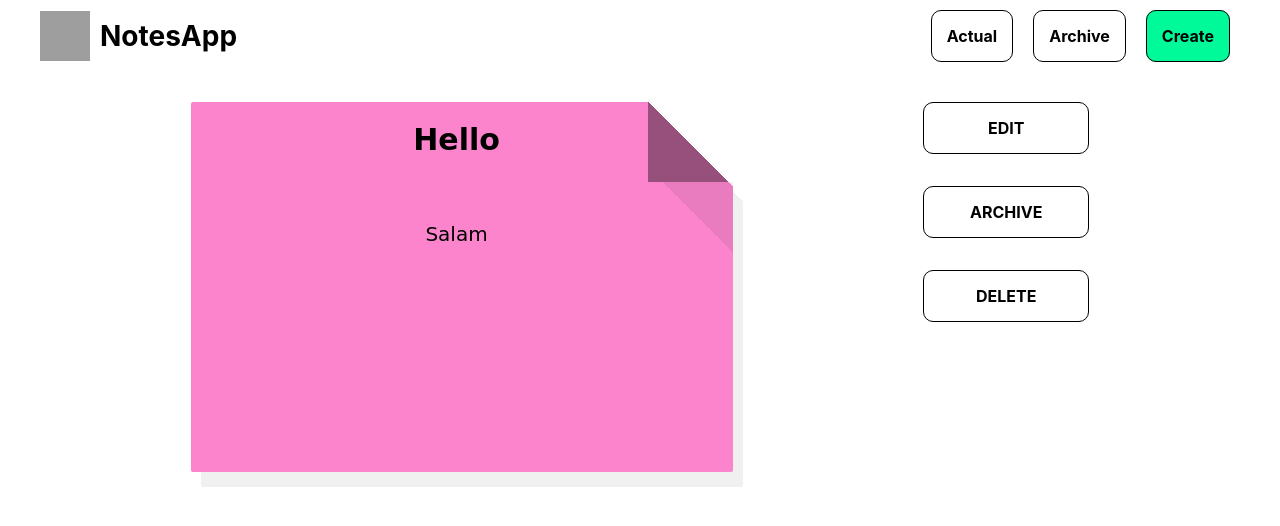
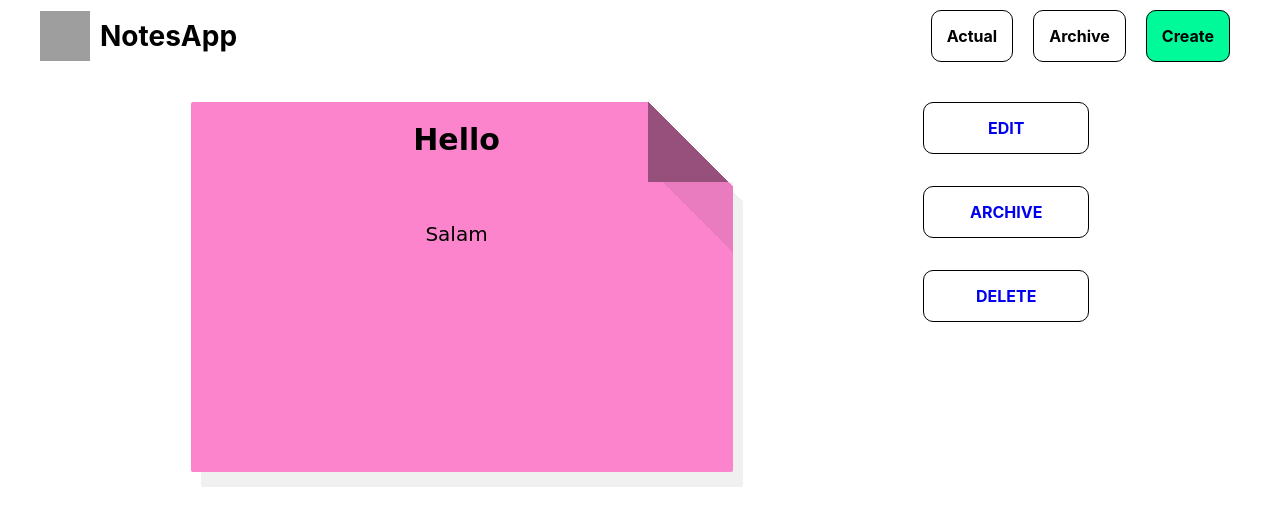
Before and after one commit to AyselHeydarova/React-Step-Project, a React (Create React App) app: page /notes/0e335-d6d5-5a02-dd3b-a03825c3ada3 in a window 1280 px wide. Shown: the top 526 px of the page. Built offline with nearby package versions, Linux system fonts and the light colour scheme; data requests are answered from the project's data file; grey boxes are pictures that could not be loaded; a web font is replaced by a local one.

Commit message:
buttons-changed

```diff
--- a/src/components/SingleNote.js
+++ b/src/components/SingleNote.js
@@ -1,5 +1,6 @@
 import React, {useEffect, useState} from 'react';
 import './SingleNoteStyle.scss'
+import {Link} from "react-router-dom";
 const SingleNote = ({match}) => {
 
     const [note, setNote] = useState('');
@@ -23,9 +24,9 @@ const SingleNote = ({match}) => {
                 </div>
             </div>
             <div className={"buttons"}>
-                <div className={"btn"}><p>edit</p></div>
-                <div className={"btn"}><p>archive</p></div>
-                <div className={"btn"}><p>delete</p></div>
+                <Link className={"btn"} to={"/create"}>edit</Link>
+                <Link className={"btn"} to={"/"}>archive</Link>
+                <Link className={"btn"} to={"/"}>delete</Link>
             </div>
         </div>
     );
```
